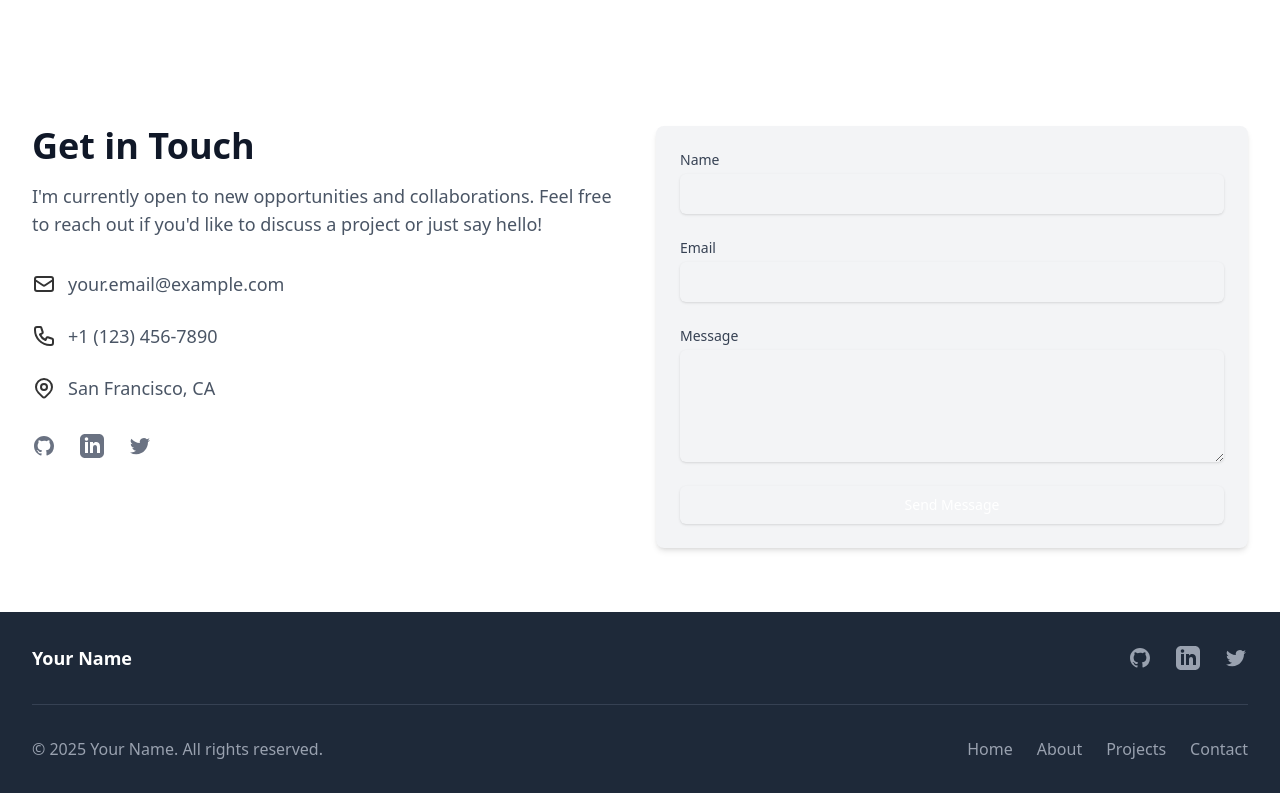
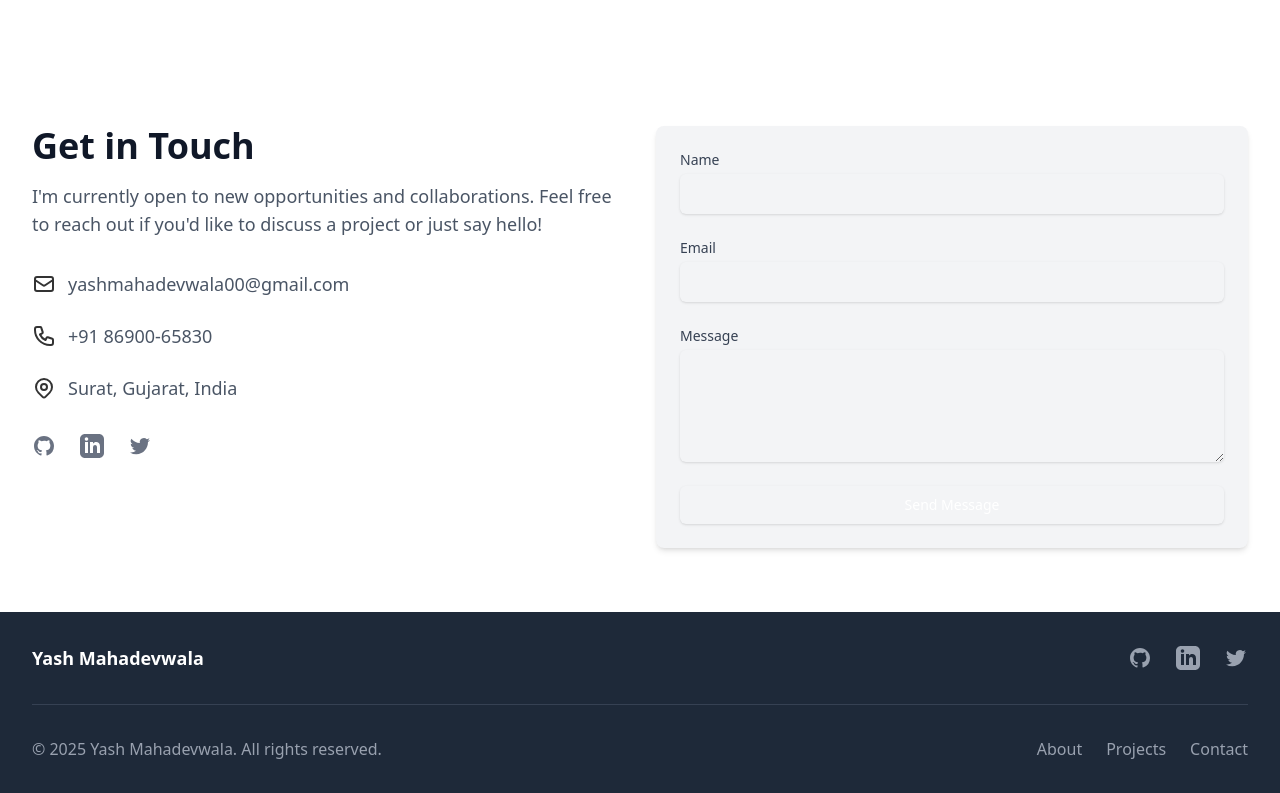
Before and after one commit to yashmahadev/portfolio, a Vue app: page / in a window 1280 px wide. Shown: the part 2262-3055 px from the top of the page. Built offline with nearby package versions, Linux system fonts and the light colour scheme.

Commit message:
some changes on social media links etc

```diff
--- a/src/components/ContactSection.vue
+++ b/src/components/ContactSection.vue
@@ -18,8 +18,8 @@
                 </svg>
               </div>
               <div class="ml-3 text-lg text-gray-600 dark:text-gray-300">
-                  <a href="mailto:your.email@example.com" class="hover:text-primary-light dark:hover:text-primary-dark">
-                    your.email@example.com
+                <a :href="`mailto:${personalInfo.email}`" class="hover:text-primary-light dark:hover:text-primary-dark">
+                  {{personalInfo.email}}
                 </a>
               </div>
             </div>
@@ -30,7 +30,7 @@
                 </svg>
               </div>
               <div class="ml-3 text-lg text-gray-600 dark:text-gray-300">
-                  +1 (123) 456-7890
+                {{personalInfo.phone}}
               </div>
             </div>
             <div class="flex items-center">
@@ -41,23 +41,32 @@
                 </svg>
               </div>
               <div class="ml-3 text-lg text-gray-600 dark:text-gray-300">
-                  San Francisco, CA
+                {{personalInfo.location}}
               </div>
             </div>
             <div class="mt-8 flex space-x-6">
-                <a href="#" class="text-gray-500 hover:text-primary-light dark:text-gray-400 dark:hover:text-primary-dark">
+              <a v-if="personalInfo.github"
+                :href="personalInfo.github"
+                target="_blank"
+                class="text-gray-500 hover:text-primary-light dark:text-gray-400 dark:hover:text-primary-dark">
                 <span class="sr-only">GitHub</span>
                 <svg class="h-6 w-6" fill="currentColor" viewBox="0 0 24 24" aria-hidden="true">
                   <path fill-rule="evenodd" d="M12 2C6.477 2 2 6.484 2 12.017c0 4.425 2.865 8.18 6.839 9.504.5.092.682-.217.682-.483 0-.237-.008-.868-.013-1.703-2.782.605-3.369-1.343-3.369-1.343-.454-1.158-1.11-1.466-1.11-1.466-.908-.62.069-.608.069-.608 1.003.07 1.531 1.032 1.531 1.032.892 1.53 2.341 1.088 2.91.832.092-.647.35-1.088.636-1.338-2.22-.253-4.555-1.113-4.555-4.951 0-1.093.39-1.988 1.029-2.688-.103-.253-.446-1.272.098-2.65 0 0 .84-.27 2.75 1.026A9.564 9.564 0 0112 6.844c.85.004 1.705.115 2.504.337 1.909-1.296 2.747-1.027 2.747-1.027.546 1.379.202 2.398.1 2.651.64.7 1.028 1.595 1.028 2.688 0 3.848-2.339 4.695-4.566 4.943.359.309.678.92.678 1.855 0 1.338-.012 2.419-.012 2.747 0 .268.18.58.688.482A10.019 10.019 0 0022 12.017C22 6.484 17.522 2 12 2z" clip-rule="evenodd" />
                 </svg>
               </a>
-                <a href="#" class="text-gray-500 hover:text-primary-light dark:text-gray-400 dark:hover:text-primary-dark">
+              <a v-if="personalInfo.linkedin"
+                :href="personalInfo.linkedin"
+                target="_blank"
+                class="text-gray-500 hover:text-primary-light dark:text-gray-400 dark:hover:text-primary-dark">
                 <span class="sr-only">LinkedIn</span>
                 <svg class="h-6 w-6" fill="currentColor" viewBox="0 0 24 24" aria-hidden="true">
                   <path d="M19 0h-14c-2.761 0-5 2.239-5 5v14c0 2.761 2.239 5 5 5h14c2.762 0 5-2.239 5-5v-14c0-2.761-2.238-5-5-5zm-11 19h-3v-11h3v11zm-1.5-12.268c-.966 0-1.75-.79-1.75-1.764s.784-1.764 1.75-1.764 1.75.79 1.75 1.764-.783 1.764-1.75 1.764zm13.5 12.268h-3v-5.604c0-3.368-4-3.113-4 0v5.604h-3v-11h3v1.765c1.396-2.586 7-2.777 7 2.476v6.759z"/>
                 </svg>
               </a>
-                <a href="#" class="text-gray-500 hover:text-primary-light dark:text-gray-400 dark:hover:text-primary-dark">
+              <a v-if="personalInfo.twitter"
+                :href="personalInfo.twitter"
+                target="_blank"
+                class="text-gray-500 hover:text-primary-light dark:text-gray-400 dark:hover:text-primary-dark">
                 <span class="sr-only">Twitter</span>
                 <svg class="h-6 w-6" fill="currentColor" viewBox="0 0 24 24" aria-hidden="true">
                   <path d="M8.29 20.251c7.547 0 11.675-6.253 11.675-11.675 0-.178 0-.355-.012-.53A8.348 8.348 0 0022 5.92a8.19 8.19 0 01-2.357.646 4.118 4.118 0 001.804-2.27 8.224 8.224 0 01-2.605.996 4.107 4.107 0 00-6.993 3.743 11.65 11.65 0 01-8.457-4.287 4.106 4.106 0 001.27 5.477A4.072 4.072 0 012.8 9.713v.052a4.105 4.105 0 003.292 4.022 4.095 4.095 0 01-1.853.07 4.108 4.108 0 003.834 2.85A8.233 8.233 0 012 18.407a11.616 11.616 0 006.29 1.84" />
@@ -93,7 +102,22 @@
 </template>
 
 <script>
+  import { ref, onMounted } from 'vue';
+  import { usePortfolioData } from '@/composables/usePortfolioData';
+
   export default {
-    name: 'ContactSection'
+    name: 'ContactSection',
+    setup() {
+      const { getPersonalInfo } = usePortfolioData();
+      const personalInfo = ref({});
+
+      onMounted(() => {
+        personalInfo.value = getPersonalInfo();
+      });
+
+      return {
+        personalInfo
+      };
+    }
   }
   </script>
--- a/src/components/FooterSection.vue
+++ b/src/components/FooterSection.vue
@@ -4,22 +4,31 @@
       <div class="max-w-7xl mx-auto py-8 px-4 sm:px-6 lg:px-8">
         <div class="md:flex md:items-center md:justify-between">
           <div class="flex justify-center md:justify-start">
-            <span class="text-lg font-semibold text-white">Your Name</span>
+            <span class="text-lg font-semibold text-white">{{ personalInfo.name }}</span>
           </div>
           <div class="mt-8 flex justify-center md:mt-0">
-            <a href="#" class="text-gray-400 hover:text-gray-300">
+            <a v-if="personalInfo.github"
+              :href="personalInfo.github"
+              target="_blank"
+              class="text-gray-400 hover:text-gray-300">
               <span class="sr-only">GitHub</span>
               <svg class="h-6 w-6" fill="currentColor" viewBox="0 0 24 24" aria-hidden="true">
                 <path fill-rule="evenodd" d="M12 2C6.477 2 2 6.484 2 12.017c0 4.425 2.865 8.18 6.839 9.504.5.092.682-.217.682-.483 0-.237-.008-.868-.013-1.703-2.782.605-3.369-1.343-3.369-1.343-.454-1.158-1.11-1.466-1.11-1.466-.908-.62.069-.608.069-.608 1.003.07 1.531 1.032 1.531 1.032.892 1.53 2.341 1.088 2.91.832.092-.647.35-1.088.636-1.338-2.22-.253-4.555-1.113-4.555-4.951 0-1.093.39-1.988 1.029-2.688-.103-.253-.446-1.272.098-2.65 0 0 .84-.27 2.75 1.026A9.564 9.564 0 0112 6.844c.85.004 1.705.115 2.504.337 1.909-1.296 2.747-1.027 2.747-1.027.546 1.379.202 2.398.1 2.651.64.7 1.028 1.595 1.028 2.688 0 3.848-2.339 4.695-4.566 4.943.359.309.678.92.678 1.855 0 1.338-.012 2.419-.012 2.747 0 .268.18.58.688.482A10.019 10.019 0 0022 12.017C22 6.484 17.522 2 12 2z" clip-rule="evenodd" />
               </svg>
             </a>
-            <a href="#" class="ml-6 text-gray-400 hover:text-gray-300">
+            <a v-if="personalInfo.linkedin"
+              :href="personalInfo.linkedin"
+              target="_blank"
+              class="ml-6 text-gray-400 hover:text-gray-300">
               <span class="sr-only">LinkedIn</span>
               <svg class="h-6 w-6" fill="currentColor" viewBox="0 0 24 24" aria-hidden="true">
                 <path d="M19 0h-14c-2.761 0-5 2.239-5 5v14c0 2.761 2.239 5 5 5h14c2.762 0 5-2.239 5-5v-14c0-2.761-2.238-5-5-5zm-11 19h-3v-11h3v11zm-1.5-12.268c-.966 0-1.75-.79-1.75-1.764s.784-1.764 1.75-1.764 1.75.79 1.75 1.764-.783 1.764-1.75 1.764zm13.5 12.268h-3v-5.604c0-3.368-4-3.113-4 0v5.604h-3v-11h3v1.765c1.396-2.586 7-2.777 7 2.476v6.759z"/>
               </svg>
             </a>
-            <a href="#" class="ml-6 text-gray-400 hover:text-gray-300">
+            <a v-if="personalInfo.twitter"
+              :href="personalInfo.twitter"
+              target="_blank"
+              class="ml-6 text-gray-400 hover:text-gray-300">
               <span class="sr-only">Twitter</span>
               <svg class="h-6 w-6" fill="currentColor" viewBox="0 0 24 24" aria-hidden="true">
                 <path d="M8.29 20.251c7.547 0 11.675-6.253 11.675-11.675 0-.178 0-.355-.012-.53A8.348 8.348 0 0022 5.92a8.19 8.19 0 01-2.357.646 4.118 4.118 0 001.804-2.27 8.224 8.224 0 01-2.605.996 4.107 4.107 0 00-6.993 3.743 11.65 11.65 0 01-8.457-4.287 4.106 4.106 0 001.27 5.477A4.072 4.072 0 012.8 9.713v.052a4.105 4.105 0 003.292 4.022 4.095 4.095 0 01-1.853.07 4.108 4.108 0 003.834 2.85A8.233 8.233 0 012 18.407a11.616 11.616 0 006.29 1.84" />
@@ -30,11 +39,10 @@
         <div class="mt-8 border-t border-gray-700 pt-8 md:flex md:items-center md:justify-between">
           <div class="mt-8 md:mt-0 md:order-1">
             <p class="text-center text-base text-gray-400">
-              &copy; {{ new Date().getFullYear() }} Your Name. All rights reserved.
+              &copy; {{ new Date().getFullYear() }} {{personalInfo.name}}. All rights reserved.
             </p>
           </div>
           <div class="flex justify-center space-x-6 md:order-2">
-            <a href="#home" class="text-gray-400 hover:text-gray-300">Home</a>
             <a href="#about" class="text-gray-400 hover:text-gray-300">About</a>
             <a href="#projects" class="text-gray-400 hover:text-gray-300">Projects</a>
             <a href="#contact" class="text-gray-400 hover:text-gray-300">Contact</a>
@@ -45,7 +53,22 @@
   </template>
 
   <script>
+  import { ref, onMounted } from 'vue';
+  import { usePortfolioData } from '@/composables/usePortfolioData';
+
   export default {
-    name: 'FooterSection'
+    name: 'FooterSection',
+    setup() {
+      const { getPersonalInfo } = usePortfolioData();
+      const personalInfo = ref({});
+
+      onMounted(() => {
+        personalInfo.value = getPersonalInfo();
+      });
+
+      return {
+        personalInfo
+      };
+    }
   }
   </script>
--- a/src/data/portfolio-data.json
+++ b/src/data/portfolio-data.json
@@ -1,6 +1,7 @@
 {
     "personal": {
       "name": "Yash Mahadevwala",
+      "phone": "+91 86900-65830",
       "title": "Software Engineer",
       "bio": "I'm a passionate web developer with expertise in Vue.js and laravel. I love creating beautiful, responsive web applications that provide exceptional user experiences.",
       "image": "profile.jpg",
@@ -8,6 +9,7 @@
       "email": "yashmahadevwala00@gmail.com",
       "github": "https://github.com/yashmahadev",
       "linkedin": "https://linkedin.com/in/yash-mahadevwala",
+      "twitter": "https://x.com/Yashmahadevwala",
       "resume": "../assets/YashMahadevwalaSoftwareEngineer.pdf"
     },
     "skills": [
```
Lines whose indentation alone changed are shown as unchanged.
